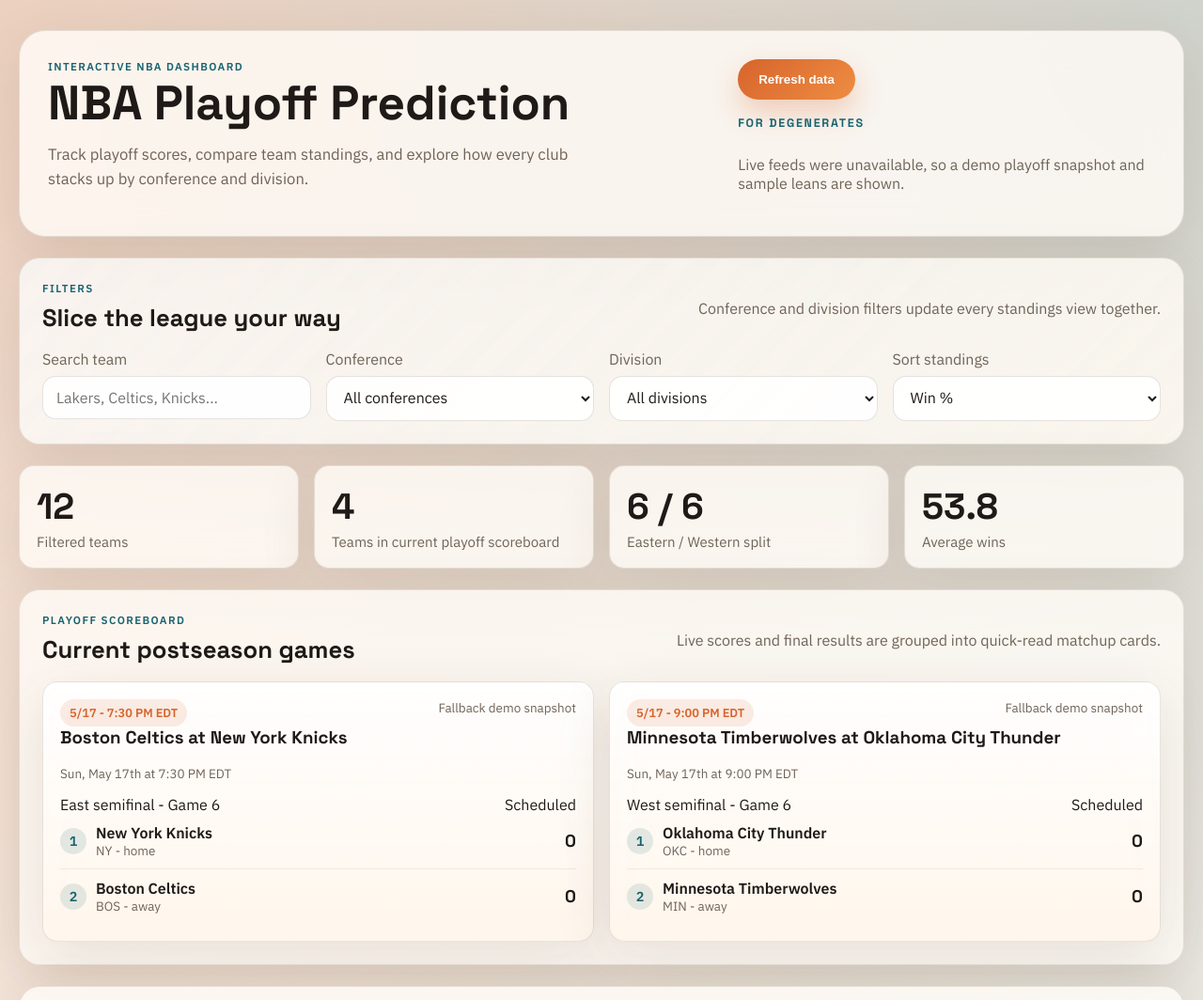
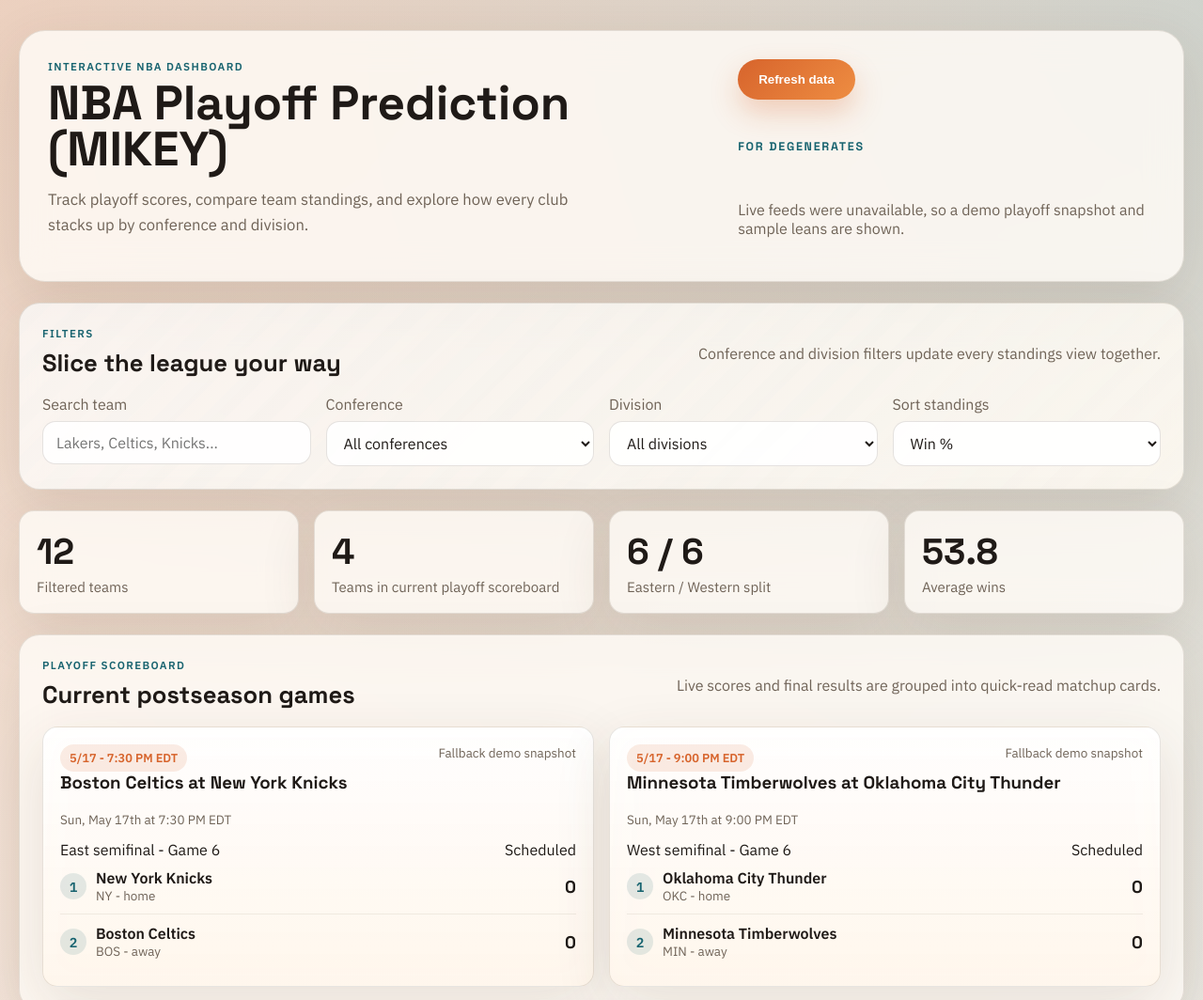
Before and after one commit to NancyCu/age, a plain HTML site: page index.html in a window 1280 px wide. Shown: the top 1064 px of the page at 94% size. Drawn offline with Linux system fonts and the light colour scheme; no server answers.

Commit message:
Add Mikey to playoff prediction title

```diff
--- a/index.html
+++ b/index.html
@@ -3,7 +3,7 @@
 <head>
   <meta charset="UTF-8" />
   <meta name="viewport" content="width=device-width, initial-scale=1.0" />
-  <title>NBA Playoff Prediction</title>
+  <title>NBA Playoff Prediction (MIKEY)</title>
   <link rel="preconnect" href="https://fonts.googleapis.com" />
   <link rel="preconnect" href="https://fonts.gstatic.com" crossorigin />
   <link href="https://fonts.googleapis.com/css2?family=Space+Grotesk:wght@400;500;700&family=IBM+Plex+Sans:wght@400;500;600&display=swap" rel="stylesheet" />
@@ -14,7 +14,7 @@
     <header class="hero">
       <div class="hero-copy">
         <p class="eyebrow">Interactive NBA dashboard</p>
-        <h1>NBA Playoff Prediction</h1>
+        <h1>NBA Playoff Prediction (MIKEY)</h1>
         <p class="hero-text">
           Track playoff scores, compare team standings, and explore how every club stacks up by conference and division.
         </p>
```
